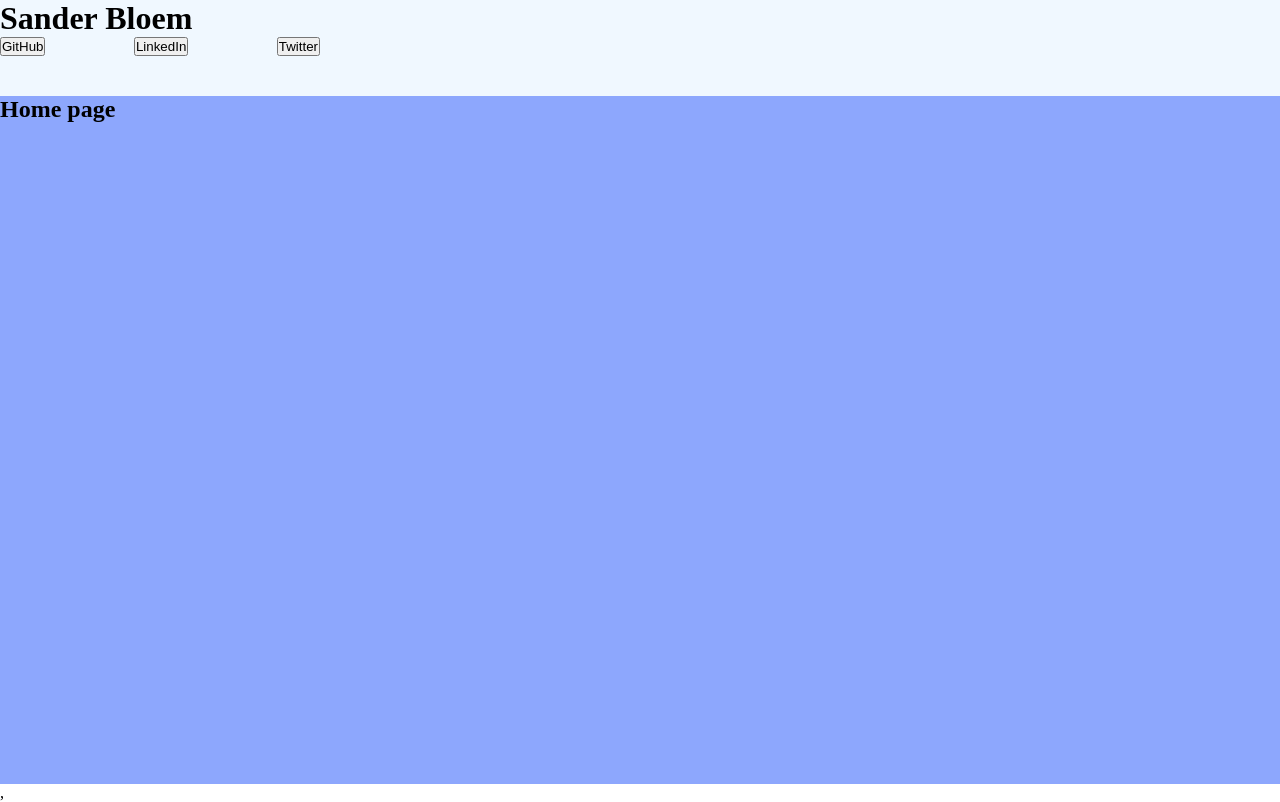
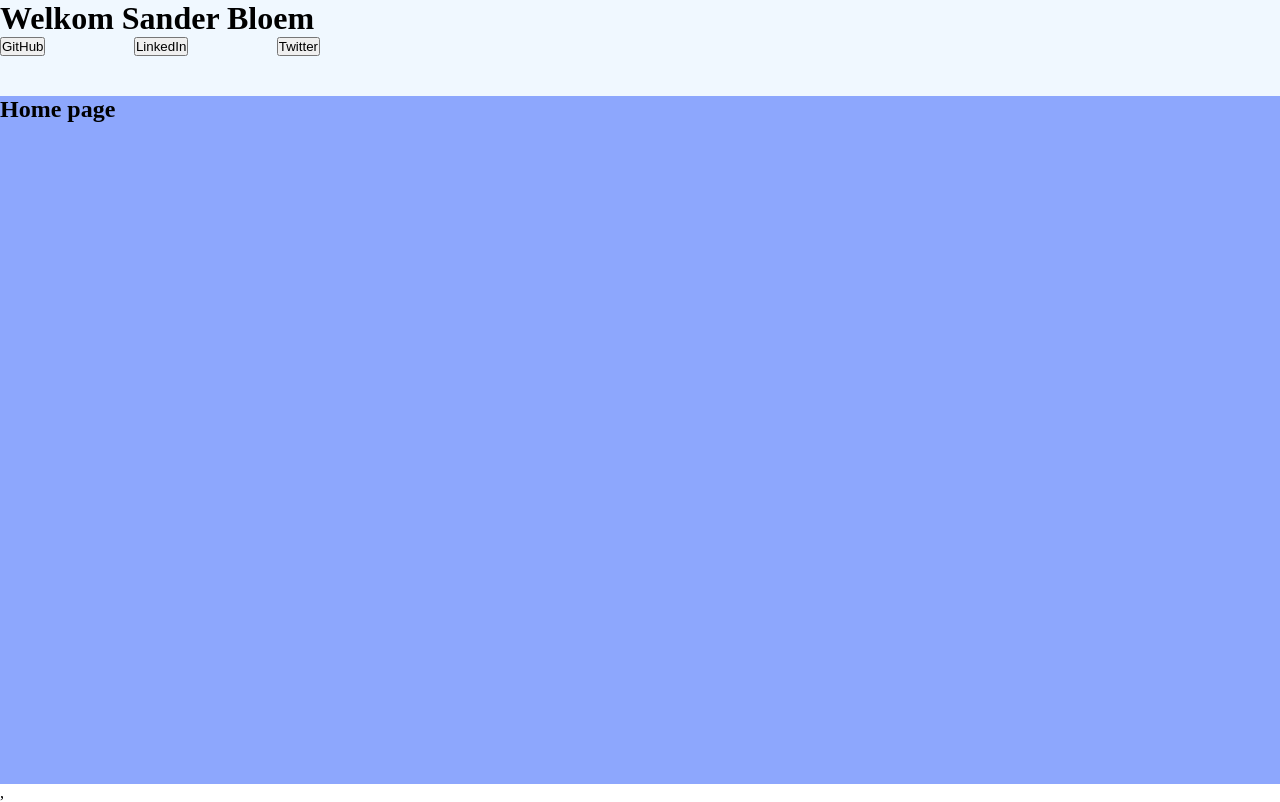
Before and after one commit to Sanderbloem050/Portfolio, a React (Create React App) app: page / in a window 1280 px wide. Built offline with nearby package versions, Linux system fonts and the light colour scheme.

Commit message:
updated header

```diff
--- a/src/Components/Header/Header.js
+++ b/src/Components/Header/Header.js
@@ -4,7 +4,7 @@ function Header() {
   return (
     <div className={classes.header}>
       <div className={classes.logo}>
-        <h1>Sander Bloem</h1>
+        <h1>Welkom Sander Bloem</h1>
       </div>
       <div className={classes.socials}>
         <button>GitHub</button>
```
